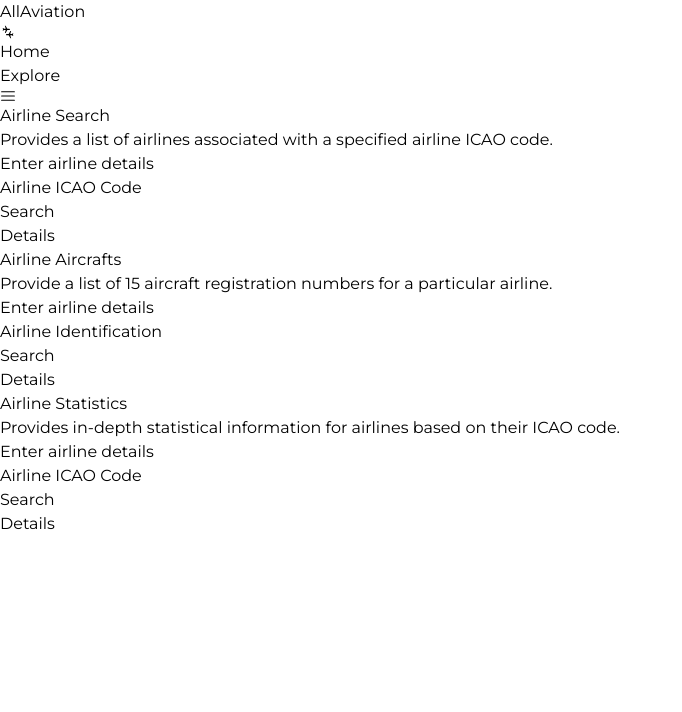
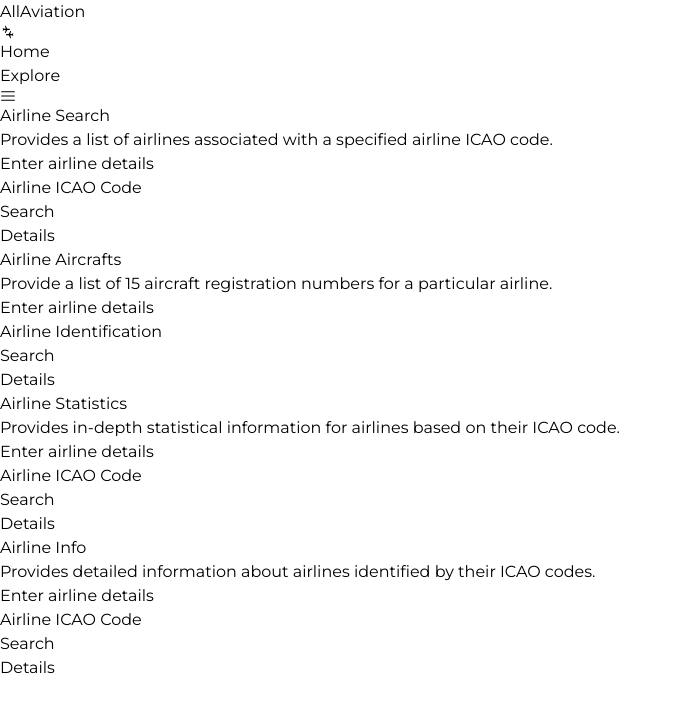
Before and after one commit to NotZarifGithub/AllAviation---ReactPractice-MERN, a React (Vite) app in the folder client/: page /explore/airline in a window 1280 px wide. Shown: the top 712 px of the page, without its empty margins (0-682 px from the left). Built offline with nearby package versions, Linux system fonts and the light colour scheme.

Commit message:
airline info done

```diff
--- a/client/src/pages/Airline.jsx
+++ b/client/src/pages/Airline.jsx
@@ -7,9 +7,11 @@
   const [formDataAirlineSearch, setFormDataAirlineSearch] = useState({})
   const [formDataAirlineAircraft, setFormDataAirlineAircraft] = useState({})
   const [formDataAircraftStatistics, setFormDataAircraftStatistics] = useState({})
+  const [formDataAirlineInfo, setFormDataAirlineInfo] = useState({})
   const [airlineSearchData, setAirlineSearchData] = useState({})
   const [airlineAircraftData, setAirlineAircraftData] = useState({})
   const [airlineStatisticsData, setAirlineStatisticsData] = useState({})
+  const [airlineInfoData, setAirlineInfoData] = useState({})
 
 
   // handle change for airline search
@@ -92,6 +94,33 @@
     }
   }
 
+    // handle change for airline info
+    const handleChangeAirlineInfo = (e) => {
+      setFormDataAirlineInfo({
+        ...formDataAirlineInfo,
+        [e.target.id]: e.target.value
+      })
+
+      console.log(formDataAirlineInfo)
+    }
+
+    // handle submit for airline info
+    const handleSubmitAirlineInfo = async (e) => {
+      e.preventDefault()
+
+      try {
+        const airlineInfoData = await axios.get("/api/airline/airline-info", {
+          params: {
+            icao: formDataAirlineInfo.icao
+          }
+        })
+        setAirlineInfoData(airlineInfoData.data)
+
+      } catch (error) {
+        console.error(error)
+      }
+    }
+
   console.log(airlineStatisticsData)
 
   return (
@@ -127,9 +156,9 @@
           <section className="flex-1 flex flex-col gap-4 max-h-[200px]">
             <h1 className="font-medium text-lg">Details</h1>
 
-            {airlineStatisticsData.length > 0 && (
+            {airlineSearchData.length > 0 && (
               <div className="grid md:grid-cols-2 text-sm gap-2">
-                {airlineStatisticsData.map((item, index) => (
+                {airlineSearchData.map((item, index) => (
                   <div key={index}>
                     <p>
                       <span className="font-medium text-base">
@@ -138,38 +167,29 @@
                     </p>
                     <p>
                       <span className="font-medium text-base">
-                        Total Flight in 1 Month: <span className="border-b-2 border-black">{item.icao}</span>
+                        ICAO Code: <span className="border-b-2 border-black">{item.icao}</span>
                       </span>
                     </p>
                     <p>
                       <span className="font-medium text-base">
-                        Total Flight in 1 Week: <span className="border-b-2 border-black">{item.iata}</span>
+                        IATA Code: <span className="border-b-2 border-black">{item.iata}</span>
                       </span>
                     </p>
                     <p>
                       <span className="font-medium text-base">
-                        Oldest Aircraft Age: <span className="border-b-2 border-black">{item.name}</span>
+                        Airline Name: <span className="border-b-2 border-black">{item.name}</span>
                       </span>
                     </p>
                     <p>
                       <span className="font-medium text-base">
-                        Newest Aircraft Age: <span className="border-b-2 border-black">{item.country}</span>
-                      </span>
-                    </p>
-                    <p>
-                      <span className="font-medium text-base">
-                        Top Airports in 1 Month: <span className="border-b-2 border-black">{item.name}</span>
-                      </span>
-                    </p>
-                    <p>
-                      <span className="font-medium text-base">
-                        Top Countries in 1 Month: <span className="border-b-2 border-black">{item.country}</span>
+                        Country: <span className="border-b-2 border-black">{item.country}</span>
                       </span>
                     </p>
                   </div>
                 ))}
               </div>
             )}
+
 
           </section>
         </div>
@@ -297,7 +317,100 @@
               </div>
             )}
           </section>
+        </div>
+      </section>
 
+      {/* Airline Info */}
+
+      <section className="flex px-[20px] max-w-[1200px] mx-auto py-[20px] flex-col gap-8 w-full">
+
+        {/* title and description */}
+
+        <TitleCard
+          title={"Airline Info"}
+          description={"Provides detailed information about airlines identified by their ICAO codes."}
+        />
+
+        <div className="flex flex-col md:flex-row gap-5">
+
+          {/* form */}
+
+          <div className="flex-1">
+            <FormCard
+              mainTitle={"Enter airline details"}
+              title={"Airline ICAO Code"}
+              titleForm={"icao"}
+              handleChange={handleChangeAirlineInfo}
+              handleSubmit={handleSubmitAirlineInfo}
+            />
+          </div>
+
+          {/* output */}
+
+          <section className="flex-1 flex flex-col gap-4 max-h-[200px]">
+            <h1 className="font-medium text-lg">
+              Details
+            </h1>
+
+            {airlineInfoData.length > 0 && (
+              <div className="grid md:grid-cols-2 text-sm gap-2">
+                {airlineInfoData.map((item, index) => (
+                  <div key={index}>
+                    <p>
+                      <span className="font-medium text-base">
+                        Identification: <span className="border-b-2 border-black">{item.ident}</span>
+                      </span>
+                    </p>
+                    <p>
+                      <span className="font-medium text-base">
+                        ICAO Code: <span className="border-b-2 border-black">{item.icao}</span>
+                      </span>
+                    </p>
+                    <p>
+                      <span className="font-medium text-base">
+                        IATA Code: <span className="border-b-2 border-black">{item.iata}</span>
+                      </span>
+                    </p>
+                    <p>
+                      <span className="font-medium text-base">
+                        Airline Name: <span className="border-b-2 border-black">{item.name}</span>
+                      </span>
+                    </p>
+                    <p>
+                      <span className="font-medium text-base">
+                        Callsign: <span className="border-b-2 border-black">{item.callsign}</span>
+                      </span>
+                    </p>
+                    <p>
+                      <span className="font-medium text-base">
+                        Country: <span className="border-b-2 border-black">{item.country}</span>
+                      </span>
+                    </p>
+                    <p>
+                      <span className="font-medium text-base">
+                        Founding Date: <span className="border-b-2 border-black">{item.founding_date}</span>
+                      </span>
+                    </p>
+                    <p>
+                      <span className="font-medium text-base">
+                        Start Date: <span className="border-b-2 border-black">{item.start_date}</span>
+                      </span>
+                    </p>
+                    <p>
+                      <span className="font-medium text-base">
+                        Website: <span className="border-b-2 border-black">{item.website}</span>
+                      </span>
+                    </p>
+                    <p>
+                      <span className="font-medium text-base">
+                        Alliance: <span className="border-b-2 border-black">{item.alliance}</span>
+                      </span>
+                    </p>
+                  </div>
+                ))}
+              </div>
+            )}
+          </section>
         </div>
       </section>
     </main>
```
Also changed, not shown: 2 other files (tests, documents, lock files or other folders).
